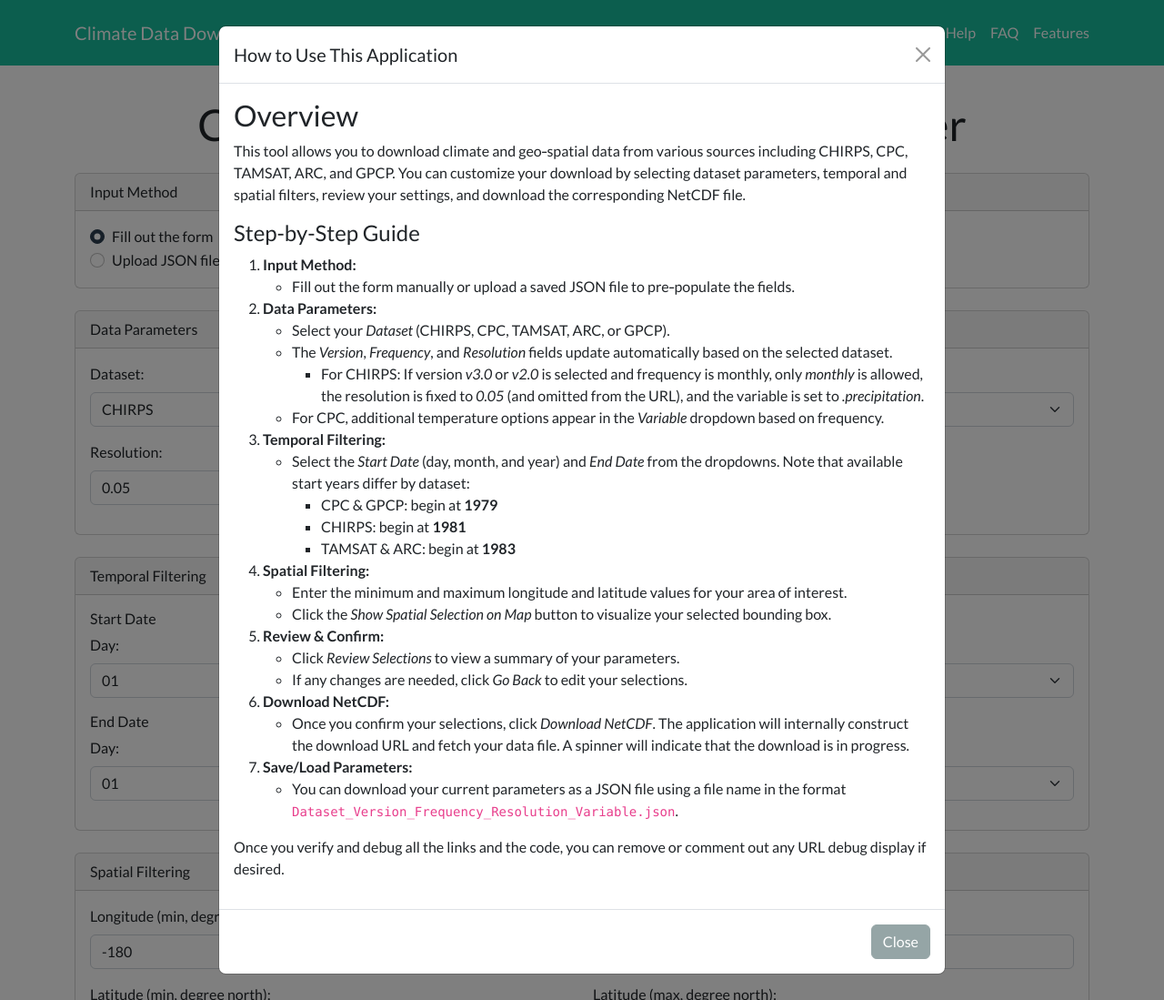
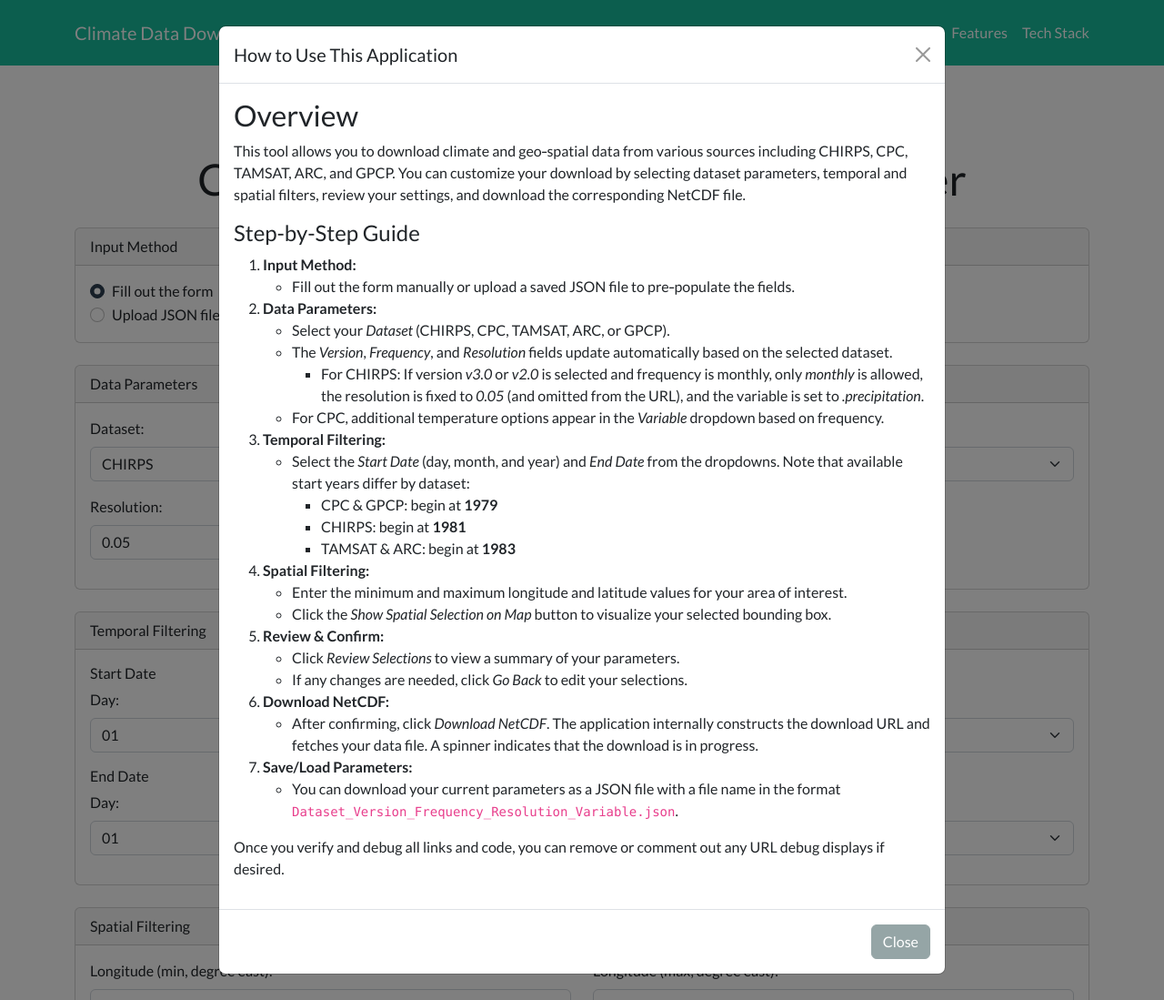
Before and after one commit to YonSci/climate-data-downloader, a Flask app: page / in a window 1280 px wide, after a click on "Help". Shown: the whole page at 91% size. Run offline with Flask 3, Linux system fonts and the light colour scheme; some libraries are stand-ins or nearby versions.

Commit message:
Help, FAQ, Features, &Tech Stack added

```diff
--- a/app/templates/index.html
+++ b/app/templates/index.html
@@ -10,7 +10,7 @@
   <!-- Leaflet CSS -->
   <link rel="stylesheet" href="https://unpkg.com/leaflet@1.7.1/dist/leaflet.css" />
   <style>
-    body { padding-top: 60px; }
+    body { padding-top: 120px; }
     .skip-link {
       position: absolute;
       top: -40px;
@@ -46,7 +46,9 @@
         <!-- FAQ Menu Item -->
         <a href="#" class="nav-link text-white me-3" data-bs-toggle="modal" data-bs-target="#faqModal">FAQ</a>
         <!-- Features Menu Item -->
-        <a href="#" class="nav-link text-white" data-bs-toggle="modal" data-bs-target="#featuresModal">Features</a>
+        <a href="#" class="nav-link text-white me-3" data-bs-toggle="modal" data-bs-target="#featuresModal">Features</a>
+        <!-- Tech Stack Menu Item -->
+        <a href="#" class="nav-link text-white" data-bs-toggle="modal" data-bs-target="#techStackModal">Tech Stack</a>
       </div>
       <button class="navbar-toggler" type="button" data-bs-toggle="collapse" data-bs-target="#navbarContent"
               aria-controls="navbarContent" aria-expanded="false" aria-label="Toggle navigation">
@@ -122,7 +124,7 @@
               <label for="variable" class="form-label" data-bs-toggle="tooltip" title="For CPC:
               - Daily: Precipitation, Maximum Temperature, Minimum Temperature
               - Monthly: Precipitation, Maximum Temperature, Minimum Temperature, Mean Temperature
-              For CHIRPS, TAMSAT, ARC, and GPCP, fixed to precipitation (for monthly CHIRPS, variable is .precipitation).">Variable:</label>
+              For CHIRPS, TAMSAT, ARC, and GPCP, fixed to precipitation (for monthly CHIRPS, variable is set to <em>.precipitation</em>).">Variable:</label>
               <select id="variable" name="variable" class="form-select"></select>
             </div>
           </div>
@@ -144,7 +146,7 @@
               <select id="start_month" name="start_month" class="form-select"></select>
             </div>
             <div class="col-md-4 mb-3">
-              <label for="start_year" class="form-label" data-bs-toggle="tooltip" title="For CPC & GPCP: start year begins at 1979; for CHIRPS: 1981; for TAMSAT & ARC: 1983">Year:</label>
+              <label for="start_year" class="form-label" data-bs-toggle="tooltip" title="For CPC &amp; GPCP: start year begins at 1979; for CHIRPS: 1981; for TAMSAT &amp; ARC: 1983">Year:</label>
               <select id="start_year" name="start_year" class="form-select"></select>
             </div>
           </div>
@@ -270,9 +272,9 @@
               <ul>
                 <li>Select the <em>Start Date</em> (day, month, and year) and <em>End Date</em> from the dropdowns. Note that available start years differ by dataset:
                   <ul>
-                    <li>CPC & GPCP: begin at <strong>1979</strong></li>
+                    <li>CPC &amp; GPCP: begin at <strong>1979</strong></li>
                     <li>CHIRPS: begin at <strong>1981</strong></li>
-                    <li>TAMSAT & ARC: begin at <strong>1983</strong></li>
+                    <li>TAMSAT &amp; ARC: begin at <strong>1983</strong></li>
                   </ul>
                 </li>
               </ul>
@@ -294,17 +296,17 @@
             <li>
               <strong>Download NetCDF:</strong>
               <ul>
-                <li>Once you confirm your selections, click <em>Download NetCDF</em>. The application will internally construct the download URL and fetch your data file. A spinner will indicate that the download is in progress.</li>
+                <li>After confirming, click <em>Download NetCDF</em>. The application internally constructs the download URL and fetches your data file. A spinner indicates that the download is in progress.</li>
               </ul>
             </li>
             <li>
               <strong>Save/Load Parameters:</strong>
               <ul>
-                <li>You can download your current parameters as a JSON file using a file name in the format <code>Dataset_Version_Frequency_Resolution_Variable.json</code>.</li>
+                <li>You can download your current parameters as a JSON file with a file name in the format <code>Dataset_Version_Frequency_Resolution_Variable.json</code>.</li>
               </ul>
             </li>
           </ol>
-          <p>Once you verify and debug all the links and the code, you can remove or comment out any URL debug display if desired.</p>
+          <p>Once you verify and debug all links and code, you can remove or comment out any URL debug displays if desired.</p>
         </div>
         <div class="modal-footer">
           <button type="button" class="btn btn-secondary" data-bs-dismiss="modal">Close</button>
@@ -322,56 +324,60 @@
           <button type="button" class="btn-close" data-bs-dismiss="modal" aria-label="Close"></button>
         </div>
         <div class="modal-body">
-          <ul>
-            <li><strong>Dataset:</strong> Choose between CHIRPS, CPC, TAMSAT, ARC, and GPCP data sources.</li>
-            <li><strong>Version:</strong>
+          <dl>
+            <dt>What datasets are available?</dt>
+            <dd>CHIRPS, CPC, TAMSAT, ARC, and GPCP.</dd>
+            <dt>What versions are available for the CHIRPS dataset?</dt>
+            <dd>v2.0 and v3.0.</dd>
+            <dt>What version is available for the CPC dataset?</dt>
+            <dd>v1p0.</dd>
+            <dt>What version is available for the TAMSAT dataset?</dt>
+            <dd>v3p1.</dd>
+            <dt>What version is available for the ARC dataset?</dt>
+            <dd>ARC2.</dd>
+            <dt>What version is available for the GPCP dataset?</dt>
+            <dd>V2p3.</dd>
+            <dt>What frequency options are available?</dt>
+            <dd>
               <ul>
-                <li>CHIRPS: choose between v2.0 and v3.0</li>
-                <li>CPC: fixed to v1p0</li>
-                <li>TAMSAT: fixed to v3p1</li>
-                <li>ARC: fixed to ARC2</li>
-                <li>GPCP: fixed to V2p3</li>
+                <li>CHIRPS: daily, daily‑improved, dekad, or monthly (monthly forces a resolution of 0.05 and uses the variable .precipitation).</li>
+                <li>CPC: daily or monthly (with additional temperature options).</li>
+                <li>TAMSAT: daily, dekadal, or monthly.</li>
+                <li>ARC: daily or monthly.</li>
+                <li>GPCP: monthly (fixed).</li>
               </ul>
-            </li>
-            <li><strong>Frequency:</strong>
+            </dd>
+            <dt>What resolution options are available?</dt>
+            <dd>
               <ul>
-                <li>CHIRPS: daily, daily‑improved, dekad, or monthly</li>
-                <li>CPC: daily or monthly</li>
-                <li>TAMSAT: daily, dekadal, or monthly</li>
-                <li>ARC: daily or monthly</li>
-                <li>GPCP: fixed to monthly</li>
+                <li>CHIRPS: For monthly frequency only 0.05 is allowed; for other frequencies, 0.05 and 0.25 are available.</li>
+                <li>CPC: 0.5.</li>
+                <li>TAMSAT: 0.0375.</li>
+                <li>ARC: 0.1.</li>
+                <li>GPCP: 2.5.</li>
               </ul>
-            </li>
-            <li><strong>Resolution:</strong>
-              <ul>
-                <li>CHIRPS: For monthly frequency (both v2.0 and v3.0) only 0.05 is allowed (the resolution parameter is omitted from the URL)</li>
-                <li>CPC: 0.5</li>
-                <li>TAMSAT: 0.0375</li>
-                <li>ARC: 0.1</li>
-                <li>GPCP: 2.5</li>
-              </ul>
-            </li>
-            <li><strong>Variable:</strong>
+            </dd>
+            <dt>What variable options are available?</dt>
+            <dd>
               <ul>
                 <li>CPC:
                   <ul>
-                    <li>Daily: Precipitation, Maximum Temperature, Minimum Temperature</li>
-                    <li>Monthly: Precipitation, Maximum Temperature, Minimum Temperature, Mean Temperature</li>
+                    <li>Daily: Precipitation, Maximum Temperature, Minimum Temperature.</li>
+                    <li>Monthly: Precipitation, Maximum Temperature, Minimum Temperature, Mean Temperature.</li>
                   </ul>
                 </li>
-                <li>CHIRPS, TAMSAT, ARC, GPCP: fixed to precipitation (for monthly CHIRPS, variable is set to <em>.precipitation</em>)</li>
+                <li>CHIRPS, TAMSAT, ARC, GPCP: Fixed to precipitation (with CHIRPS monthly using .precipitation).</li>
               </ul>
-            </li>
-            <li><strong>Temporal Filtering:</strong>
-              <ul>
-                <li>CPC & GPCP: start year begins at 1979</li>
-                <li>CHIRPS: start year begins at 1981</li>
-                <li>TAMSAT & ARC: start year begins at 1983</li>
-                <li>The end date is taken from user input.</li>
-              </ul>
-            </li>
-            <li><strong>Spatial Filtering:</strong> Define the geographic area using latitude and longitude.</li>
-          </ul>
+            </dd>
+            <dt>How does temporal filtering work?</dt>
+            <dd>You set the start and end dates using dropdowns. Note that start years differ by dataset: CPC & GPCP begin at 1979, CHIRPS at 1981, and TAMSAT & ARC at 1983.</dd>
+            <dt>How does spatial filtering work?</dt>
+            <dd>Enter minimum and maximum longitude/latitude values and click "Show Spatial Selection on Map" to visualize your area.</dd>
+            <dt>How does the download process work?</dt>
+            <dd>After reviewing your selections, clicking "Download NetCDF" will internally construct the download URL, cache the response if possible, and show a spinner until the file is downloaded.</dd>
+            <dt>How can I save or load parameters?</dt>
+            <dd>You can download your parameters as a JSON file (named in the format Dataset_Version_Frequency_Resolution_Variable.json) and reload them later using the "Upload JSON file" option.</dd>
+          </dl>
         </div>
         <div class="modal-footer">
           <button type="button" class="btn btn-secondary" data-bs-dismiss="modal">Close</button>
@@ -385,28 +391,52 @@
     <div class="modal-dialog modal-lg modal-dialog-scrollable">
       <div class="modal-content">
         <div class="modal-header">
-          <h5 class="modal-title" id="featuresModalLabel">Application Features & Tech Stack</h5>
+          <h5 class="modal-title" id="featuresModalLabel">Application Features</h5>
           <button type="button" class="btn-close" data-bs-dismiss="modal" aria-label="Close"></button>
         </div>
         <div class="modal-body">
-          <h4>Key Features</h4>
+          <p>The Climate &amp; Geo‑Spatial Data Downloader app design has the following key features:</p>
           <ul>
-            <li><strong>Responsive and Modern UI:</strong> Built using Bootstrap 5 with the Flatly theme for a clean, mobile-friendly design.</li>
-            <li><strong>Dynamic Form Inputs:</strong> The form automatically updates options based on dataset selection, version, frequency, and resolution.</li>
-            <li><strong>Interactive Mapping:</strong> Integration with Leaflet for spatial selection visualization.</li>
-            <li><strong>Robust Download Handling:</strong> Internally constructs download URLs, uses caching, and shows a spinner during downloads.</li>
-            <li><strong>Save/Load Parameters:</strong> Users can save their selections as JSON for later reuse.</li>
+            <li><strong>Responsive UI:</strong> Crafted with Tailwind CSS and a custom Bootstrap theme for a modern, eye‑catching look on any device.</li>
+            <li><strong>Dynamic Forms:</strong> Options update instantly based on your data choices.</li>
+            <li><strong>Desktop &amp; Mobile Ready:</strong> Optimized layout for seamless use everywhere.</li>
+            <li><strong>Helpful Tooltips:</strong> Quick guidance for every filter at your fingertips.</li>
+            <li><strong>Help &amp; FAQ Menus:</strong> Instant support just a click away.</li>
+            <li><strong>Interactive Mapping:</strong> Leaflet‑powered maps with multiple basemaps to explore.</li>
+            <li><strong>Smooth Downloads:</strong> Builds URLs internally, caches data, and shows a spinner with text during downloads.</li>
+            <li><strong>Keyboard-Friendly:</strong> Full keyboard support for effortless navigation.</li>
+            <li><strong>Accessible Design:</strong> High‑contrast colors, clear fonts, and interactive elements that meet accessibility standards.</li>
+            <li><strong>Save/Load Options:</strong> Save your settings as JSON and reload them anytime.</li>
           </ul>
-          <h4>Tech Stack</h4>
+        </div>
+        <div class="modal-footer">
+          <button type="button" class="btn btn-secondary" data-bs-dismiss="modal">Close</button>
+        </div>
+      </div>
+    </div>
+  </div>
+
+  <!-- Tech Stack Modal -->
+  <div class="modal fade" id="techStackModal" tabindex="-1" aria-labelledby="techStackModalLabel" aria-hidden="true">
+    <div class="modal-dialog modal-lg modal-dialog-scrollable">
+      <div class="modal-content">
+        <div class="modal-header">
+          <h5 class="modal-title" id="techStackModalLabel">Tech Stack</h5>
+          <button type="button" class="btn-close" data-bs-dismiss="modal" aria-label="Close"></button>
+        </div>
+        <div class="modal-body">
+          <p>The Climate &amp; Geo‑Spatial Data Downloader app is a modern web development solution, blending powerful tools into a seamless experience. Here's the tech stack:</p>
           <ul>
-            <li><strong>HTML5 & CSS3:</strong> Structure and styling of the application.</li>
-            <li><strong>Bootstrap 5:</strong> Responsive layout and UI components.</li>
-            <li><strong>Bootswatch Flatly Theme:</strong> Custom, modern design for enhanced user experience.</li>
-            <li><strong>JavaScript:</strong> Dynamic form handling, URL construction, and file download logic.</li>
-            <li><strong>Leaflet:</strong> Interactive mapping and spatial data visualization.</li>
-            <li><strong>shp.js:</strong> (Optional) For shapefile processing if needed.</li>
+            <li><strong>Flask:</strong> Python web framework that powers the server‑side and serves the app smoothly.</li>
+            <li><strong>HTML5 &amp; CSS3:</strong> Provides the app's structure and styles the interface.</li>
+            <li><strong>Bootstrap 5:</strong> Delivers responsive grids, modals, and sleek components for a modern front‑end.</li>
+            <li><strong>Bootswatch Flatly Theme:</strong> Enhances the interface with a modern, clean, and aesthetic design.</li>
+            <li><strong>JavaScript:</strong> Powers interactivity including dynamic form updates, URL construction, and file downloads.</li>
+            <li><strong>Leaflet:</strong> Displays lightweight and interactive maps with multiple basemaps.</li>
+            <li><strong>Gunicorn:</strong> A production‑grade WSGI server that runs the Flask app efficiently on Render cloud.</li>
+            <li><strong>GitHub Actions:</strong> Automates testing to catch bugs before deployment.</li>
+            <li><strong>Render:</strong> Hosts the application, ensuring it remains live and accessible (750 hours/month free).</li>
           </ul>
-          <p>This application is designed to be modular and scalable, allowing for future enhancements and integration with additional data sources and visualization tools.</p>
         </div>
         <div class="modal-footer">
           <button type="button" class="btn btn-secondary" data-bs-dismiss="modal">Close</button>
@@ -952,7 +982,7 @@
                        end_day + "%20" + end_month + "%20" + end_year + "/RANGE/data.nc";
         let variableParam = ".prcp"; // default for CHIRPS
 
-        // For CHIRPS monthly, remove the resolution segment and use .precipitation
+        // For CHIRPS monthly, use .precipitation and remove resolution from URL
         if (frequencyVal === "monthly") {
           variableParam = ".precipitation";
           return baseURL +
```
